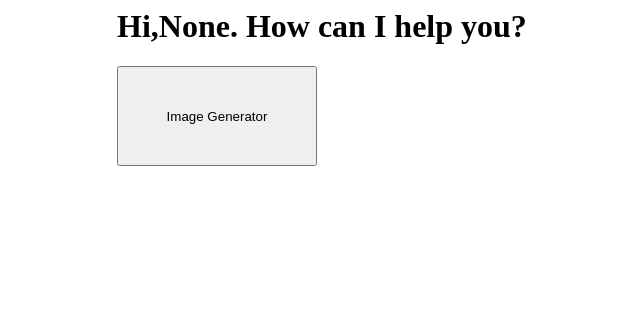
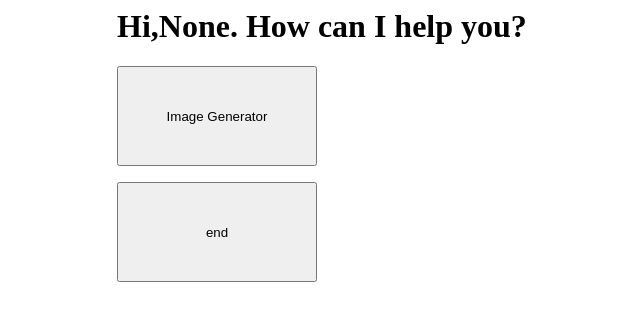
Before and after one commit to laoxiaoxuesheng/rpa-19feb2024, a Flask app: page /main in a window 1280 px wide. Shown: the top 321 px of the page, without its empty margins (207-847 px from the left). Run offline with Flask 3, Linux system fonts and the light colour scheme.

Commit message:
Update main.html

```diff
--- a/templates/main.html
+++ b/templates/main.html
@@ -14,4 +14,9 @@
     <input type ="submit" value="Image Generator" style="width:200px;height:100px;">
 
     </form>
+
+    <form action="/end" method="post">
+      <input type ="submit" value="end" style="width:200px;height:100px;">
+
+      </form>
   </div>
```
